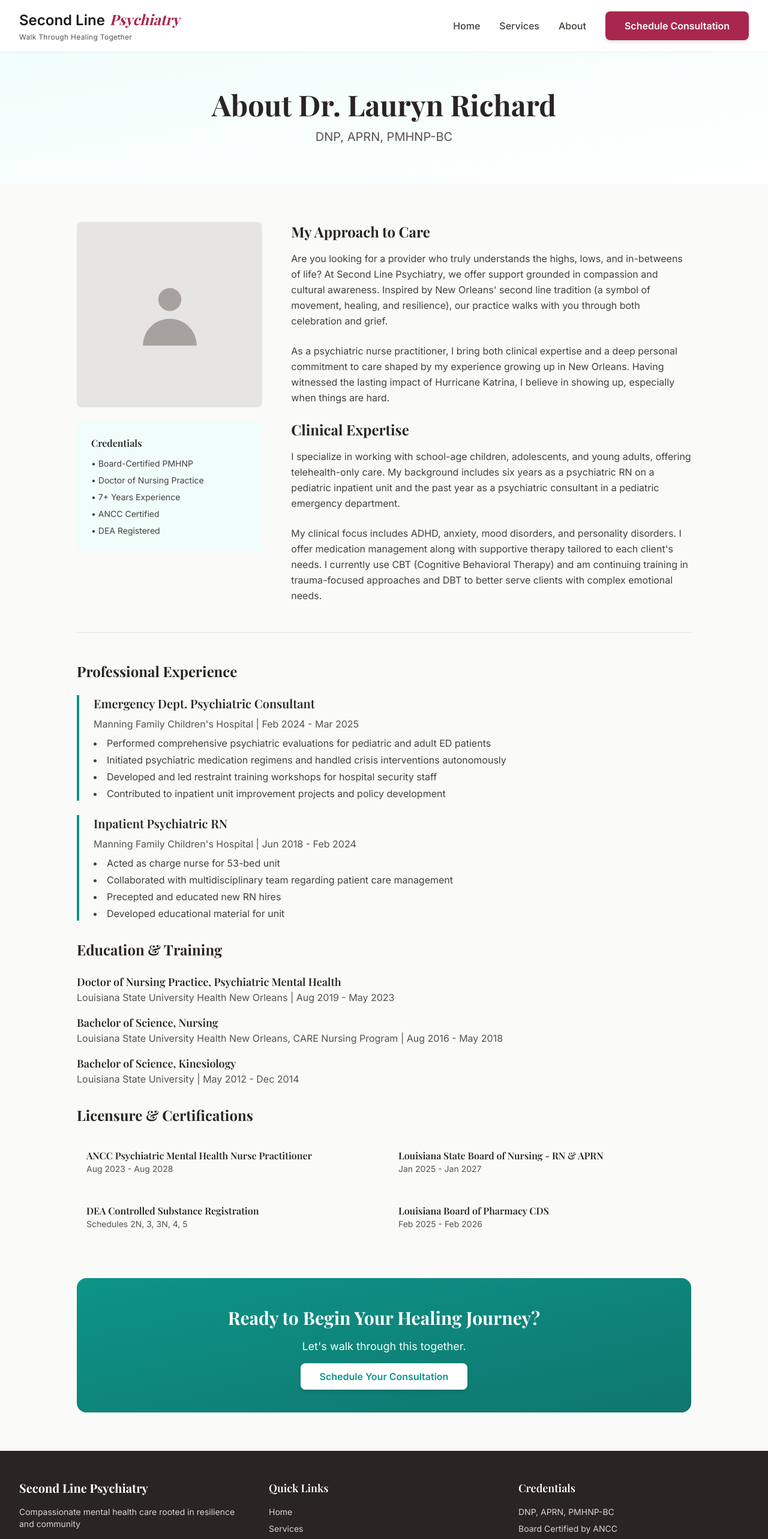
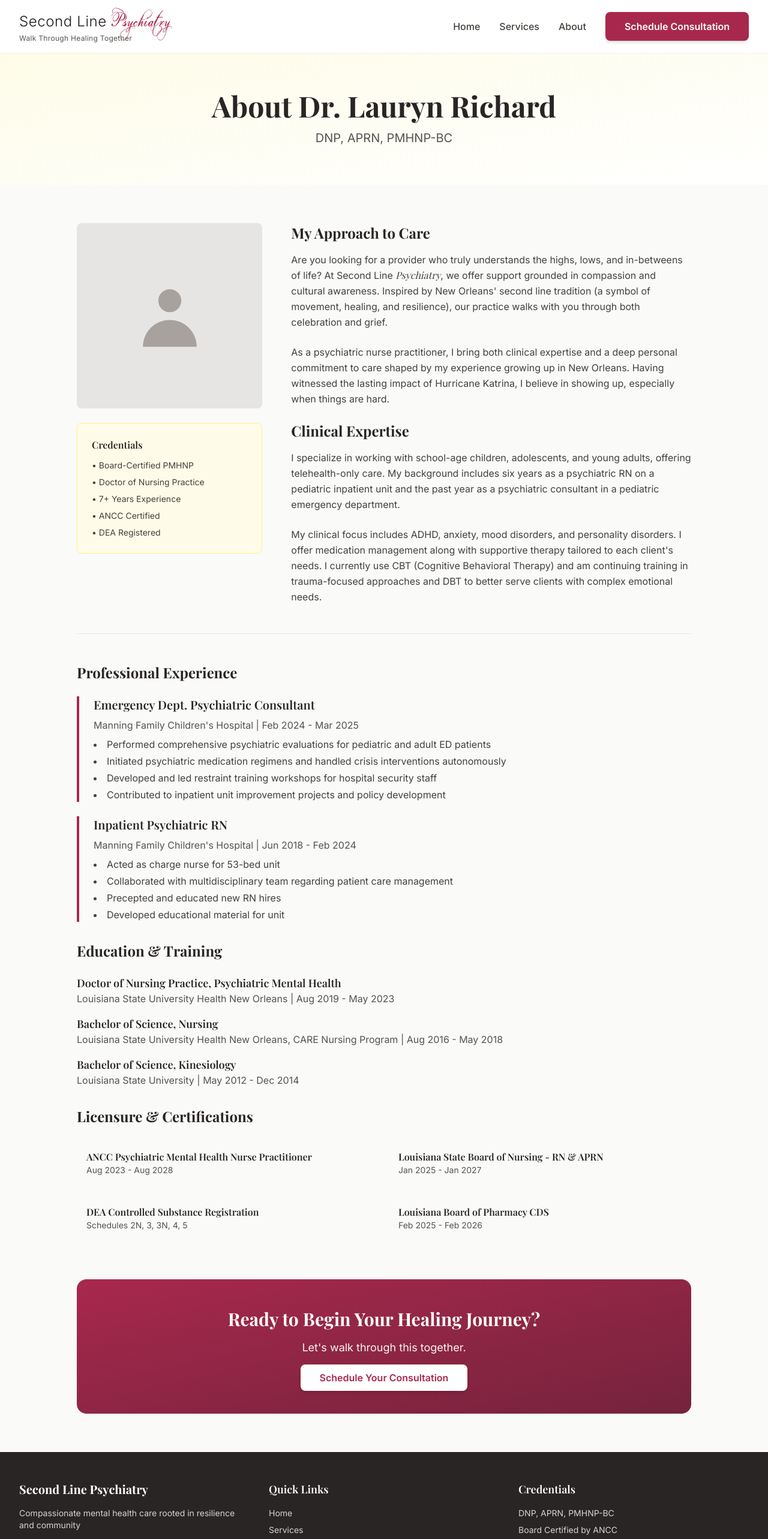
Before and after one commit to WBHankins93/second-line-psych, a Next.js app: page /about in a window 1280 px wide. Shown: the top 2566 px of the page at 60% size. Built offline with nearby package versions, Linux system fonts and the light colour scheme; a web font is replaced by a local one.

Commit message:
updating color for About me page. Adding and updating font in header

```diff
--- a/src/app/about/page.tsx
+++ b/src/app/about/page.tsx
@@ -9,7 +9,7 @@ export default function AboutPage() {
   return (
     <div className="min-h-screen">
       {/* Hero Section */}
-      <section className="bg-gradient-to-br from-teal-50 to-white py-16">
+      <section className="bg-gradient-to-br from-gold-50 to-white py-16">
         <div className="section-container">
           <div className="max-w-4xl mx-auto text-center">
             <h1 className="text-4xl md:text-5xl font-serif font-bold text-stone-800 mb-4">
@@ -37,7 +37,7 @@ export default function AboutPage() {
                 </div>
 
                 {/* Quick Facts */}
-                <div className="bg-teal-50 p-6 rounded-lg">
+                <div className="bg-gold-50 p-6 rounded-lg border border-gold-200">
                   <h3 className="font-semibold text-stone-800 mb-3">Credentials</h3>
                   <ul className="space-y-2 text-sm text-stone-700">
                     <li>• Board-Certified PMHNP</li>
@@ -56,7 +56,7 @@ export default function AboutPage() {
                   </h2>
                   <p>
                     Are you looking for a provider who truly understands the highs, lows, and in-betweens
-                    of life? At Second Line Psychiatry, we offer support grounded in compassion and cultural
+                    of life? At Second Line <span className="font-serif italic">Psychiatry</span>, we offer support grounded in compassion and cultural
                     awareness. Inspired by New Orleans' second line tradition (a symbol of movement, healing,
                     and resilience), our practice walks with you through both celebration and grief.
                   </p>
@@ -101,7 +101,7 @@ export default function AboutPage() {
                 </h2>
 
                 <div className="space-y-6">
-                  <div className="border-l-4 border-teal-600 pl-6">
+                  <div className="border-l-4 border-maroon-700 pl-6">
                     <h3 className="text-xl font-semibold text-stone-800 mb-2">
                       Emergency Dept. Psychiatric Consultant
                     </h3>
@@ -116,7 +116,7 @@ export default function AboutPage() {
                     </ul>
                   </div>
 
-                  <div className="border-l-4 border-teal-600 pl-6">
+                  <div className="border-l-4 border-maroon-700 pl-6">
                     <h3 className="text-xl font-semibold text-stone-800 mb-2">
                       Inpatient Psychiatric RN
                     </h3>
@@ -193,14 +193,14 @@ export default function AboutPage() {
             </div>
 
             {/* CTA Section */}
-            <div className="mt-16 bg-gradient-to-br from-teal-600 to-teal-700 rounded-2xl p-8 md:p-12 text-center text-white">
+            <div className="mt-16 bg-gradient-to-br from-maroon-700 to-maroon-900 rounded-2xl p-8 md:p-12 text-center text-white">
               <h2 className="text-3xl font-serif font-bold mb-4">
                 Ready to Begin Your Healing Journey?
               </h2>
-              <p className="text-teal-50 text-lg mb-6">
+              <p className="text-stone-100 text-lg mb-6">
                 Let's walk through this together.
               </p>
-              <a href="/#schedule" className="btn-primary bg-white text-teal-600 hover:bg-teal-50">
+              <a href="/#schedule" className="btn-primary bg-white text-maroon-700 hover:bg-stone-100">
                 Schedule Your Consultation
               </a>
             </div>
--- a/src/app/globals.css
+++ b/src/app/globals.css
@@ -1,6 +1,14 @@
 @tailwind base;
 @tailwind components;
 @tailwind utilities;
+
+@font-face {
+  font-family: 'Eutemia';
+  src: url('/fonts/Eutemia.ttf') format('truetype');
+  font-weight: normal;
+  font-style: normal;
+  font-display: swap;
+}
 
 :root {
   --color-primary: 168 40 77; /* Maroon-700 */
--- a/src/components/Header.tsx
+++ b/src/components/Header.tsx
@@ -20,10 +20,12 @@ export default function Header() {
           <Link href="/" className="flex items-center space-x-2">
             <div className="flex flex-col">
               <div className="flex items-baseline space-x-2">
-                <span className="text-2xl font-sans font-semibold text-stone-900">
+                {/* "Second Line" in thin, sleek sans-serif */}
+                <span className="text-2xl font-sans font-light tracking-wide text-stone-900">
                   Second Line
                 </span>
-                <span className="text-2xl font-serif font-bold text-maroon-700 italic">
+                {/* "Psychiatry" in larger Eutemia font */}
+                <span className="text-3xl font-eutemia text-maroon-700">
                   Psychiatry
                 </span>
               </div>
--- a/tailwind.config.ts
+++ b/tailwind.config.ts
@@ -11,6 +11,7 @@ const config: Config = {
       fontFamily: {
         sans: ['var(--font-inter)', 'system-ui', 'sans-serif'],
         serif: ['var(--font-playfair)', 'Georgia', 'serif'],
+        eutemia: ['Eutemia', 'serif'],
       },
       colors: {
         primary: {
```
Also changed, not shown: public/fonts/Eutemia.ttf (added).
